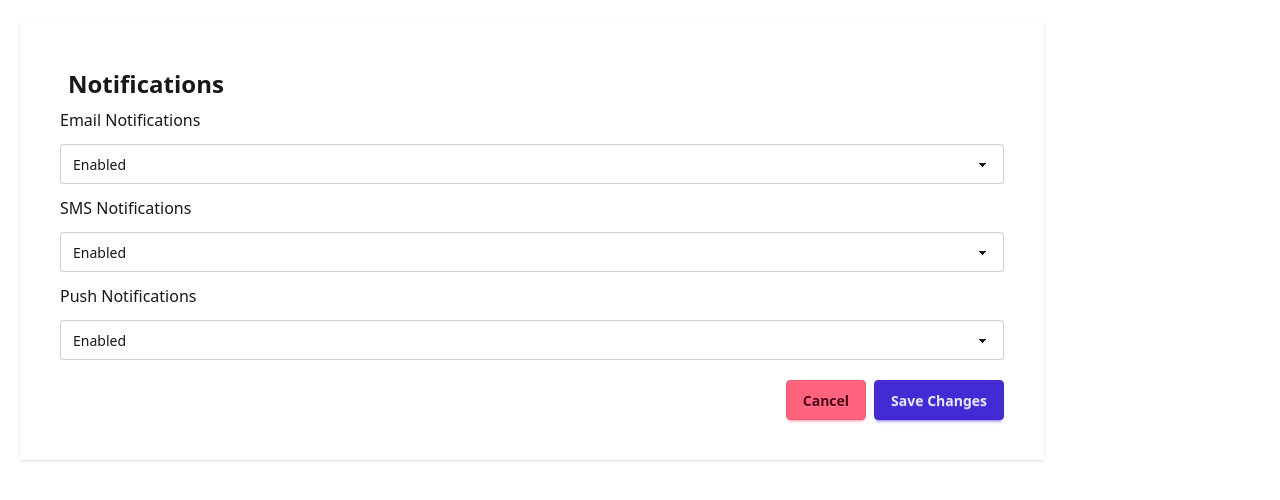
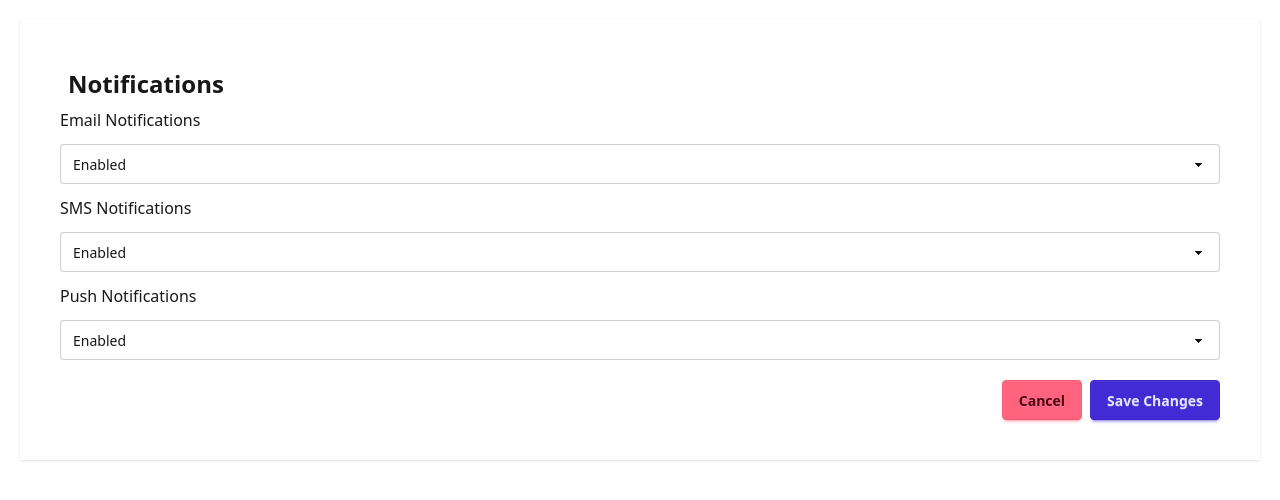
Before and after one commit to Hiiex09/Dashboard_App, a Next.js app: page /dashboard/notifications in a window 1280 px wide. Shown: the top 500 px of the page. Built offline with nearby package versions, Linux system fonts and the light colour scheme.

Commit message:
updatong notif UI

```diff
--- a/app/dashboard/notifications/page.tsx
+++ b/app/dashboard/notifications/page.tsx
@@ -3,7 +3,7 @@ import Link from "next/link";
 const Notifications = () => {
   return (
     <div className="min-h-screen  p-5">
-      <div className="max-w-5xl p-10 shadow">
+      <div className="max-w-full p-10 shadow">
         <div className="m-2">
           <h1 className="text-2xl font-semibold">Notifications</h1>
         </div>
```
